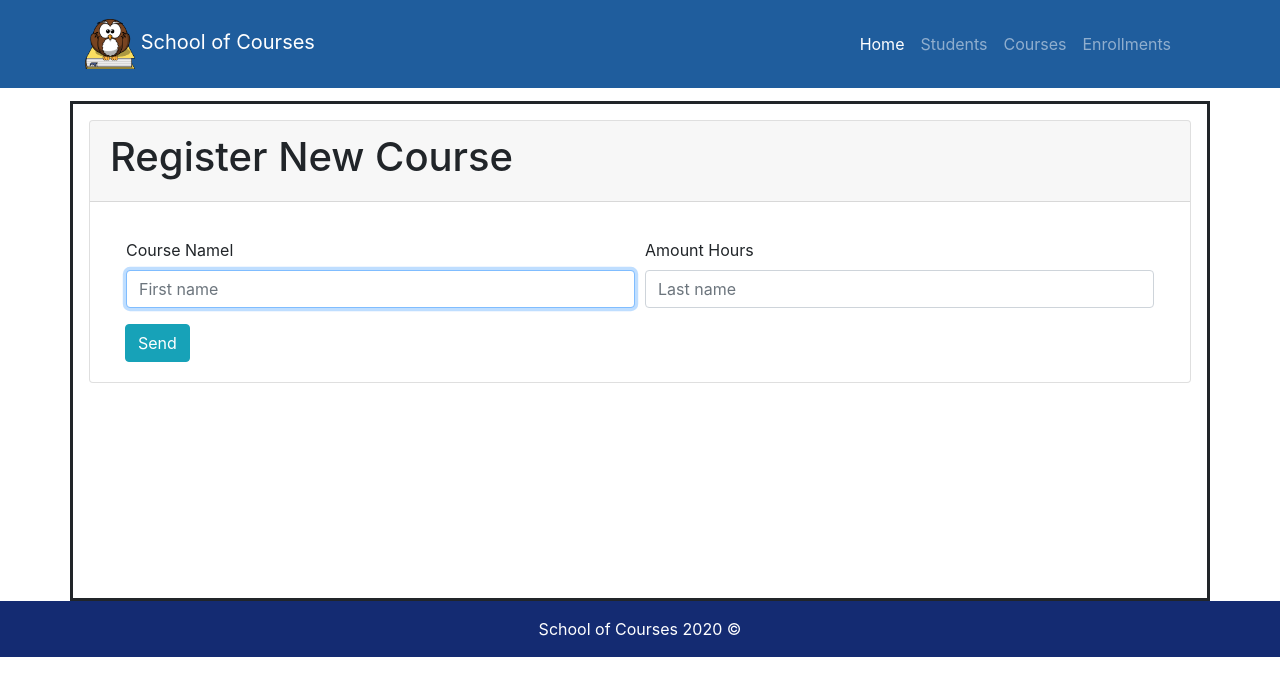
After one commit to alexandrepalmag/Courses-Website-with-php, a PHP site: template views/newCourse.php in a window 1280 px wide. The commit adds this page. Shown: the top 696 px of the page. Run offline with PHP 8.4, Linux system fonts and the light colour scheme; the template is opened without the code that fills it, so the values that code supplies are empty.

Commit message:
creation of the course registration form

```diff
--- a/index.php
+++ b/index.php
@@ -12,6 +12,8 @@ if ($page == 'courses') {
     include 'views/students.php';
 } elseif ($page == 'enrollments') {
     include 'views/enrollments.php';
+} elseif ($page == 'new_course') {
+    include 'views/newCourse.php';
 } else {
     include 'views/home.php';
 }
--- /dev/null
+++ b/views/newCourse.php
@@ -0,0 +1,22 @@
+<div class="card">
+    <div class="card-header">
+        <h1>Register New Course</h1>
+    </div>
+    <div class="card-body">
+        <form>
+            <div class="form-row" style="padding: 1rem;">
+                <div class="col">
+                    <label>Course Namel</label>
+                    <input type="text" class="form-control" placeholder="First name" autofocus required>
+                </div>
+                <div class="col">
+                    <label>Amount Hours</label>
+                    <input type="text" class="form-control" placeholder="Last name" required>
+                </div>
+            </div>
+            <div class="container">
+                <button type="submit" class="btn btn-info">Send</button>
+            </div>
+        </form>
+    </div>
+</div>
```
